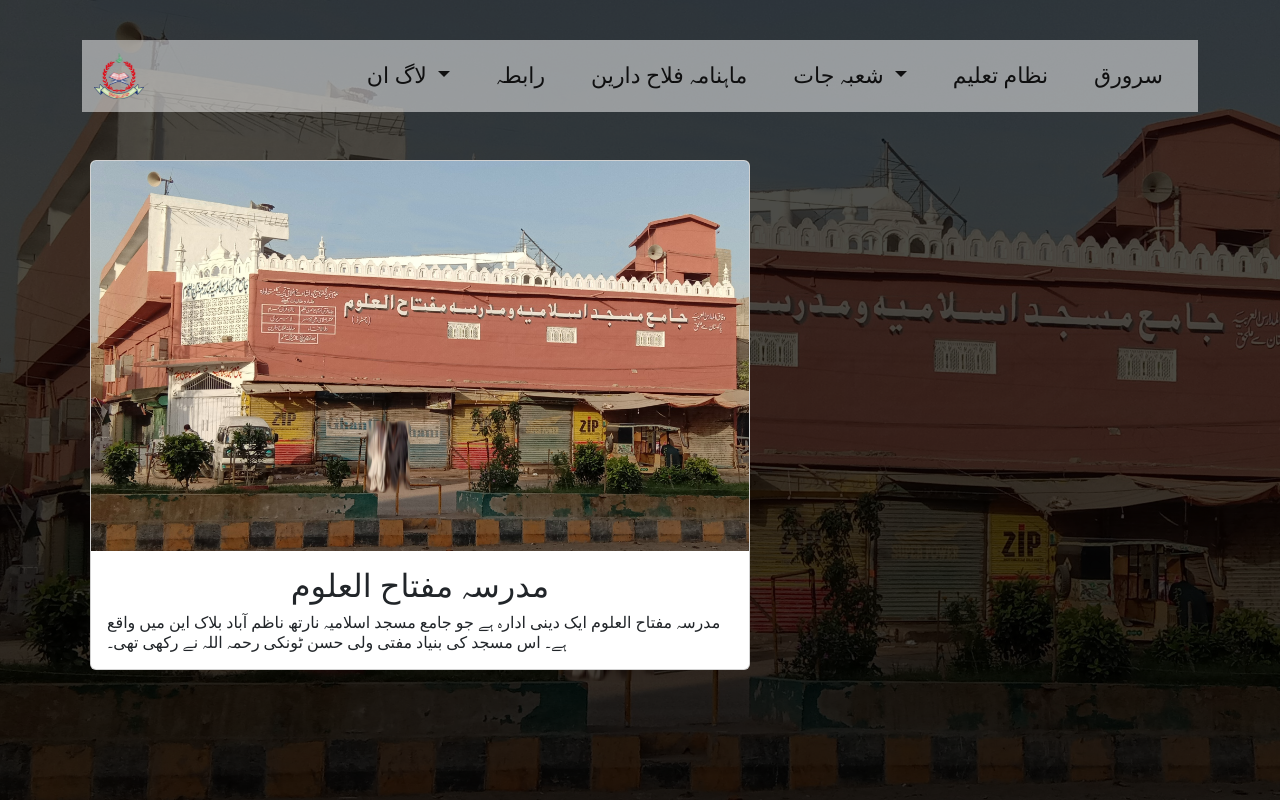
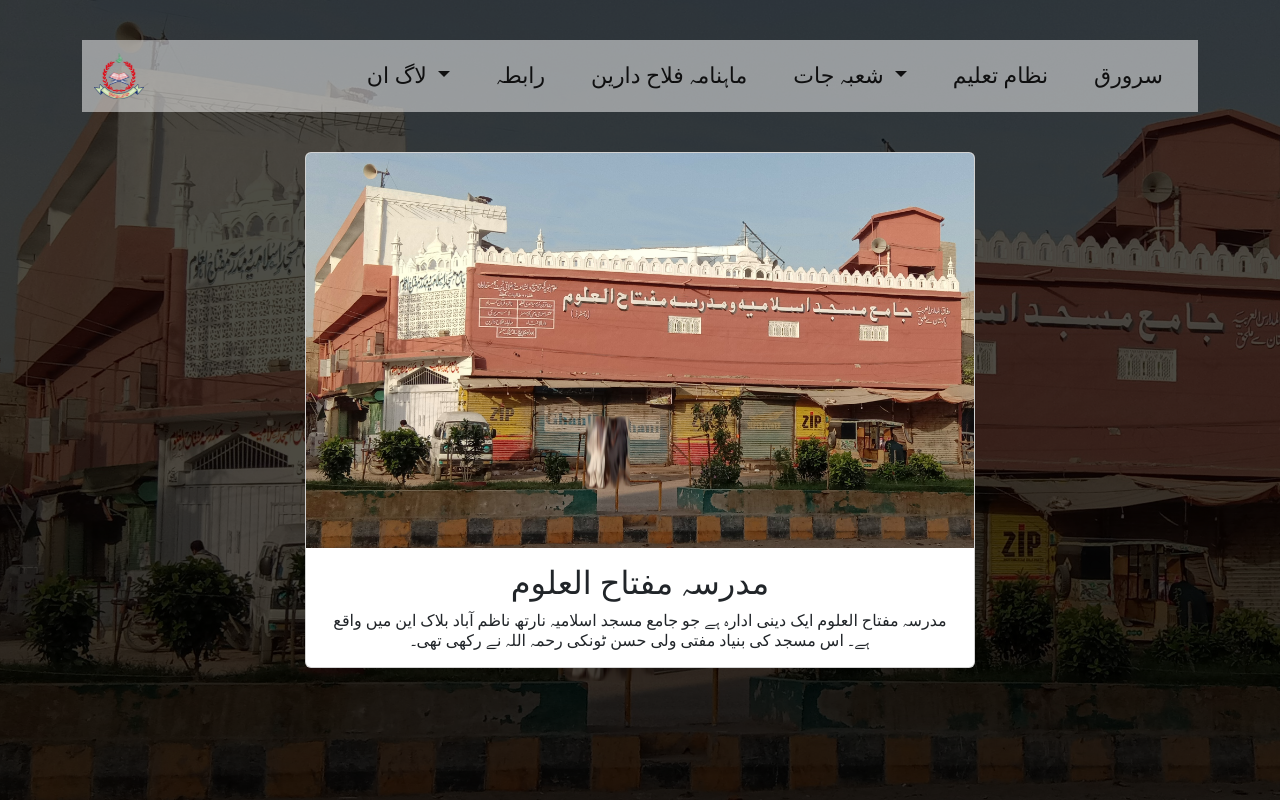
Before and after one commit to AbdulMoizforaptech/Miftahul-Uloom, a PHP site: page / in a window 1280 px wide. Run offline with PHP 8.4, Linux system fonts and the light colour scheme.

Commit message:
Madarsah Miftahul Uloom

```diff
--- a/index.php
+++ b/index.php
@@ -61,15 +61,15 @@
         </nav><br><br>
 
 
-        <div class="d-flex p-2">
+        <div class="d-flex justify-content-center">
         <div class="card mb-5" style="width: 60%;">
                 <img src="data/images/masjid copy.jpg" class="card-img-top" alt="Madarsa Picture">
                 <div class="card-body">
                     <h2 class="card-title text-center">مدرسہ مفتاح العلوم</h2>
-                    <p class="card-text">مدرسہ مفتاح العلوم ایک دینی ادارہ ہے جو جامع مسجد اسلامیہ نارتھ ناظم آباد بلاک این میں واقع ہے۔ اس مسجد کی بنیاد مفتی ولی حسن ٹونکی رحمہ اللہ نے رکھی تھی۔</p>
+                    <p class="card-text text-center">مدرسہ مفتاح العلوم ایک دینی ادارہ ہے جو جامع مسجد اسلامیہ نارتھ ناظم آباد بلاک این میں واقع ہے۔ اس مسجد کی بنیاد مفتی ولی حسن ٹونکی رحمہ اللہ نے رکھی تھی۔</p>
                 </div>
         </div> <!-- card -->
-        </div>
+        </div> <!-- d-flex justify-content-center -->
 
 
         </div> <!-- container -->
```
